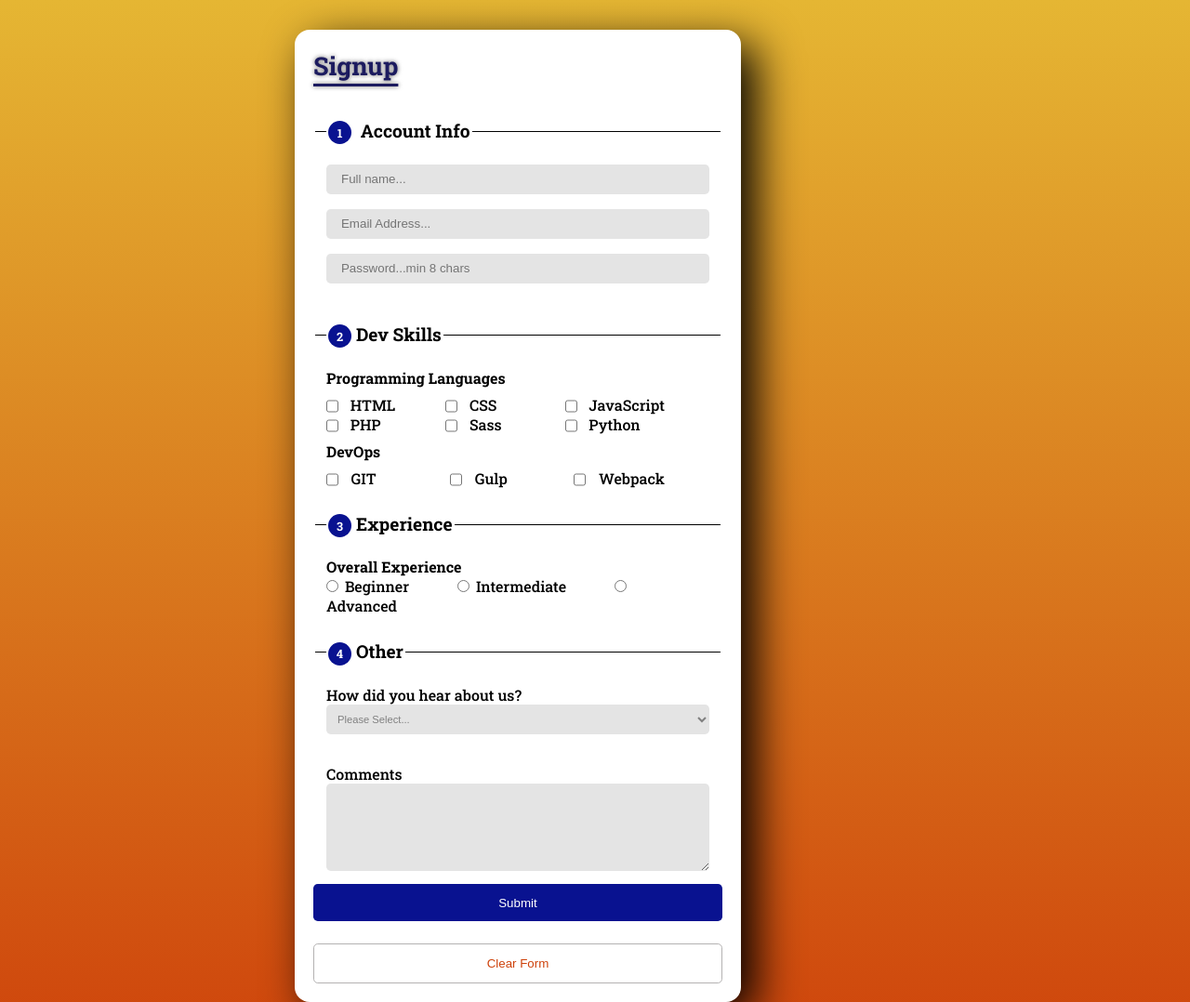
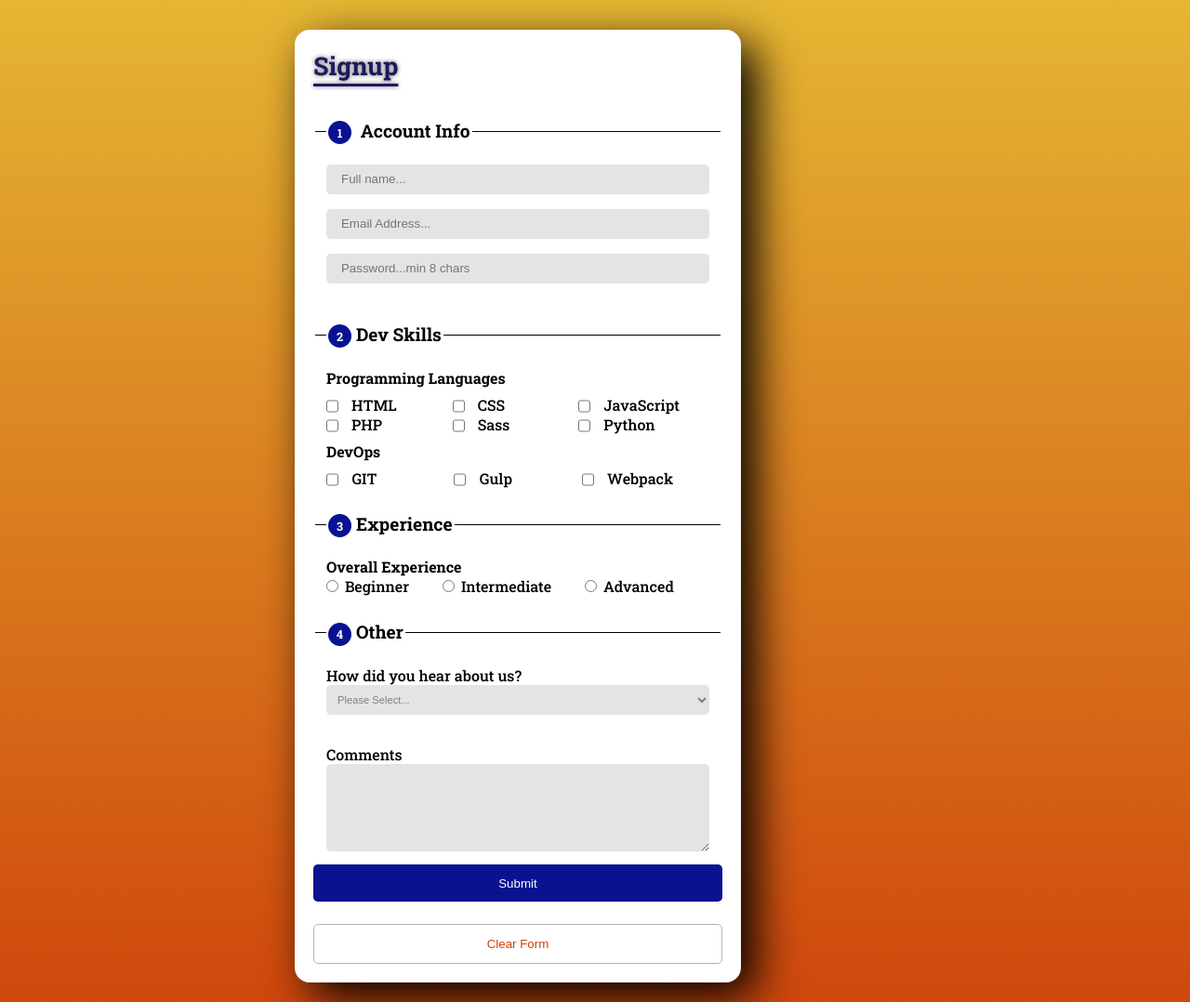
Before and after one commit to Zeinabkordeh/Sign-Up-Form, a plain HTML site: page index.html in a window 1280 px wide. Shown: the top 1078 px of the page at 93% size. Drawn offline with nearby package versions, Linux system fonts and the light colour scheme.

Commit message:
final changes

```diff
--- a/styles/styles.css
+++ b/styles/styles.css
@@ -127,7 +127,7 @@ select {
 }
 
 label {
-  margin-right: 3rem;
+  margin-right: 2rem;
 
 }
 
```
